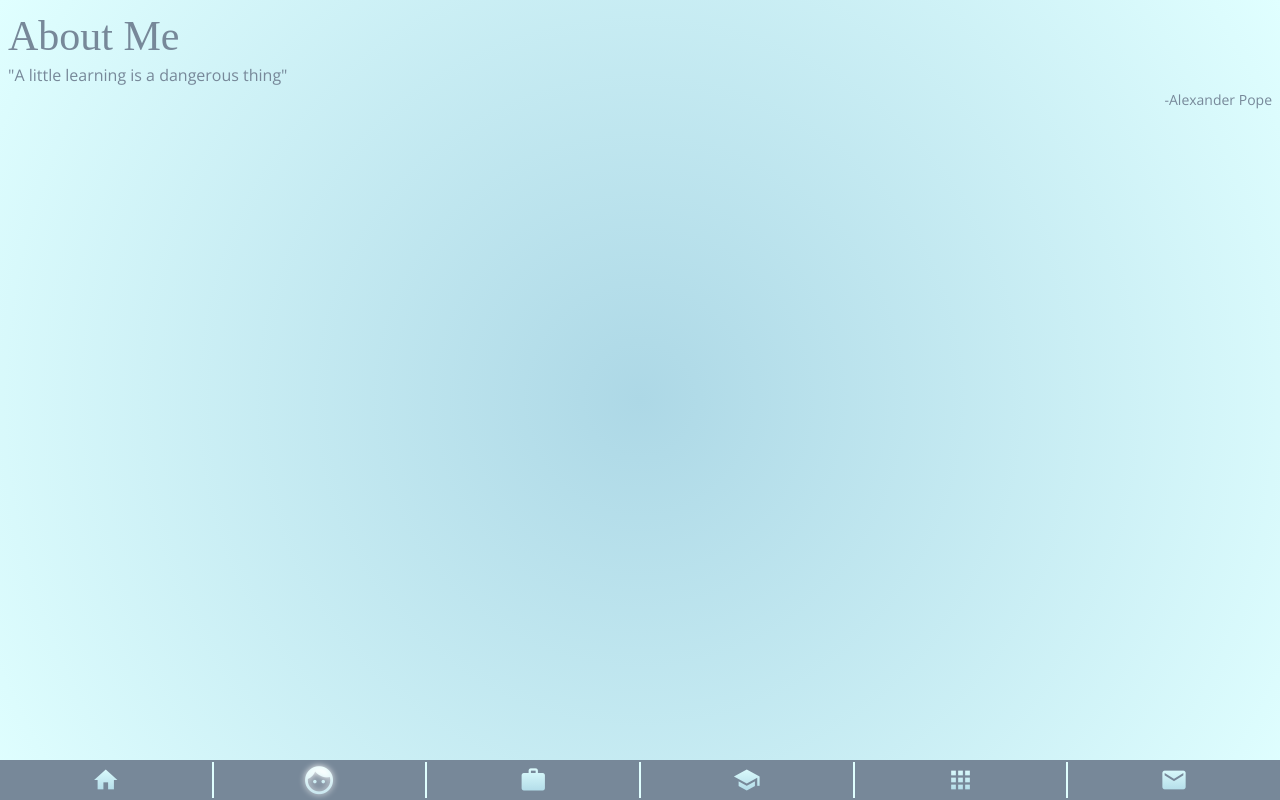
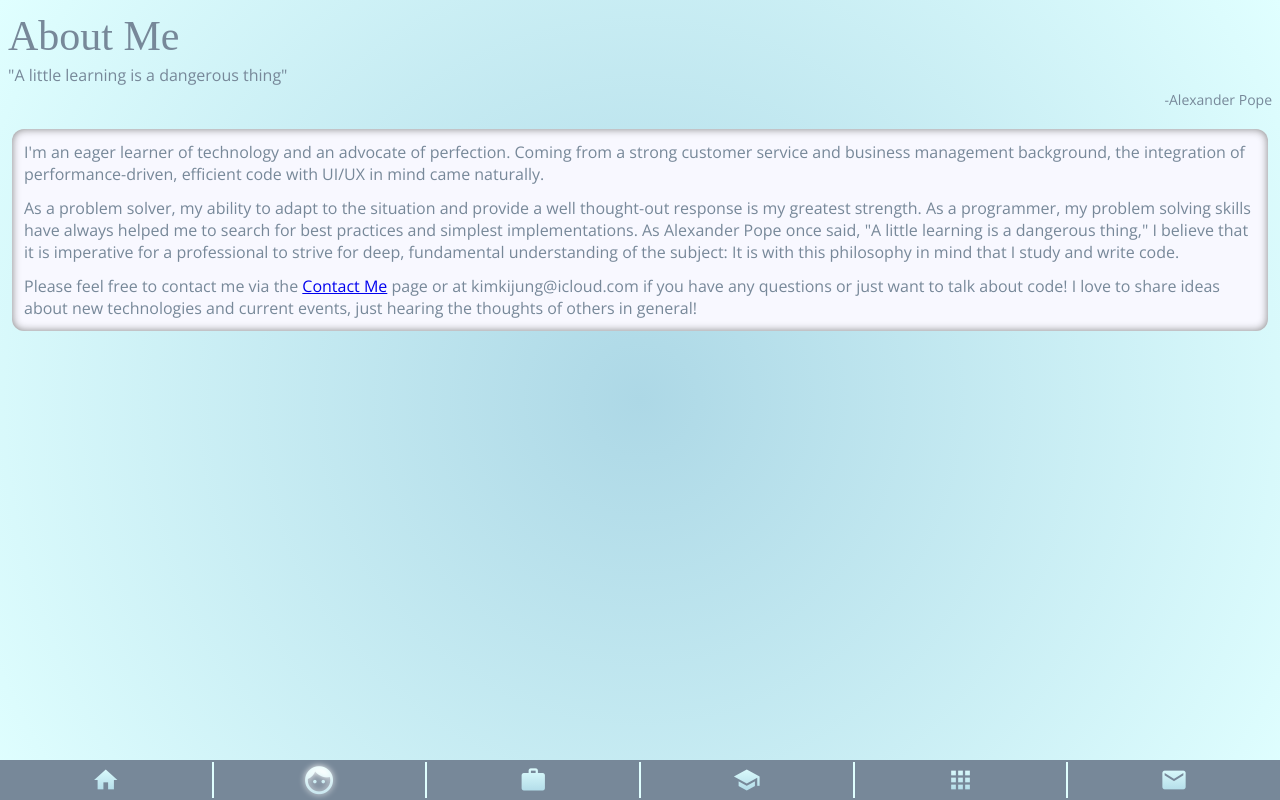
Before and after one commit to kijungk/kijungkim, an Angular app: page /about in a window 1280 px wide. Built offline with nearby package versions, Linux system fonts and the light colour scheme; a web font is replaced by a local one.

Commit message:
added new markup in about page

```diff
--- a/src/app/pages/about/about.component.html
+++ b/src/app/pages/about/about.component.html
@@ -11,5 +11,29 @@
         {{header.author}}
       </div>
     </div>
+
+    <div class="content-main about-content-main">
+      <div class="profile-picture"></div>
+      <div class="paragraph">
+        I'm an eager learner of technology and an advocate of perfection. Coming from a strong customer service and
+        business management background, the integration of performance-driven, efficient code with UI/UX in mind came
+        naturally.
+      </div>
+      <div class="paragraph">
+        As a problem solver, my ability to adapt to the situation and provide a well thought-out response is my greatest
+        strength. As a programmer, my problem solving skills have always helped me to search for best practices and
+        simplest implementations. As Alexander Pope once said, "A little learning is a dangerous thing," I believe that
+        it is imperative for a professional to strive for deep, fundamental understanding of the subject: It is with
+        this philosophy in mind that I study and write code.
+      </div>
+      <div class="paragraph">
+        Please feel free to contact me via the
+        <a routerLink="/contact">Contact Me</a>
+        page or at kimkijung@icloud.com
+        if you have any questions or
+        just want to talk about code! I love to share ideas about new technologies and current events, just hearing the
+        thoughts of others in general!
+      </div>
+    </div>
   </div>
 </div>
```
